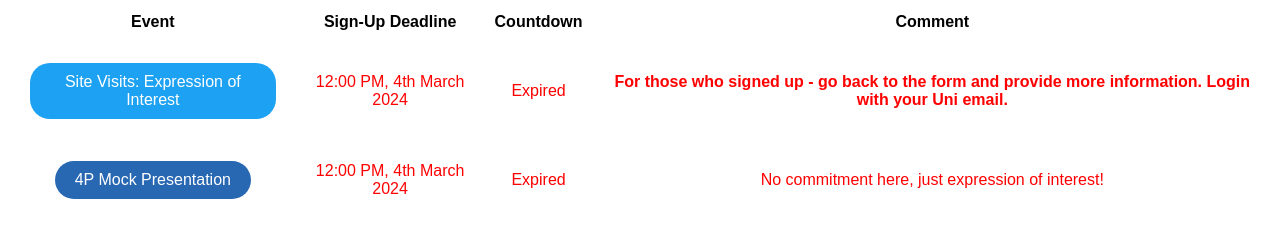
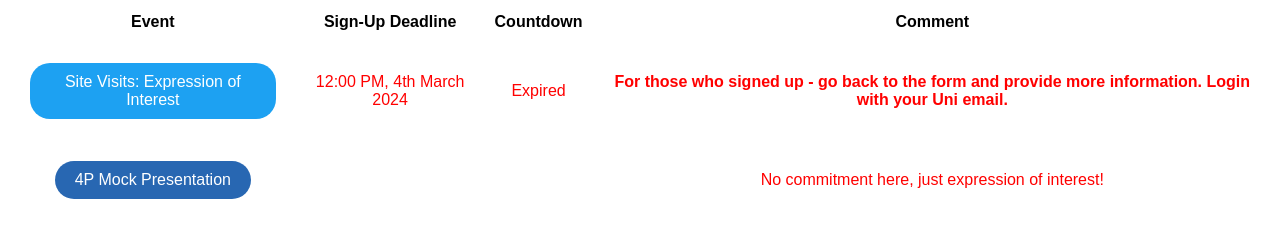
Before and after one commit to ChemPALS/ChemPALS.github.io, a plain HTML site: page index.html in a window 1280 px wide. Shown: the part 689-928 px from the top of the page. Drawn offline with Linux system fonts and the light colour scheme.

```diff
--- a/index.html
+++ b/index.html
@@ -142,8 +142,8 @@
             </tr>
             <tr>
                 <td><a href="https://forms.office.com/e/xktcA0KUgR" class="fourPmockpres" data-deadline="2024-03-04T12:00:00">4P Mock Presentation</a></td>
-                <td>12:00 PM, 4th March 2024</td>
-                <td id="countdown2"></td>
+                <td></td>
+                <td></td>
                 <td>No commitment here, just expression of interest!</td>
             </tr>
 <!--            <tr>-->
```
